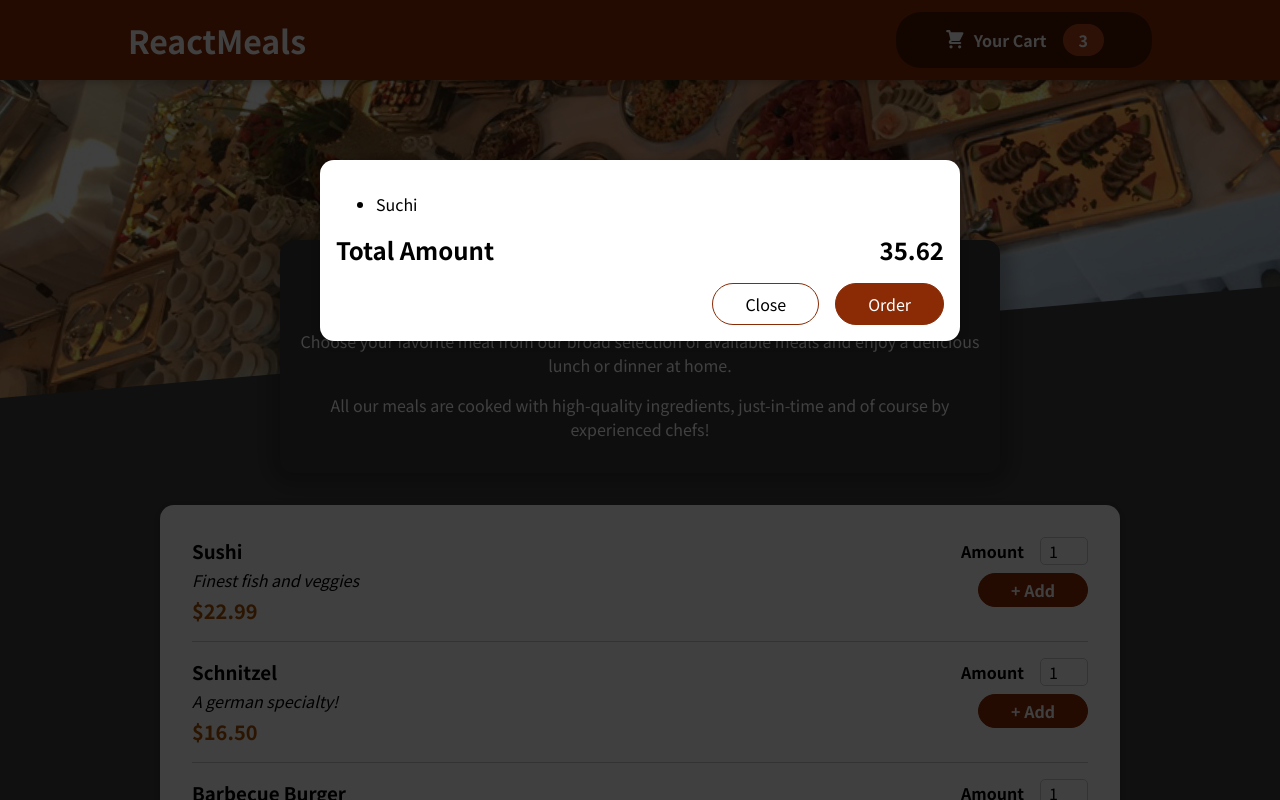
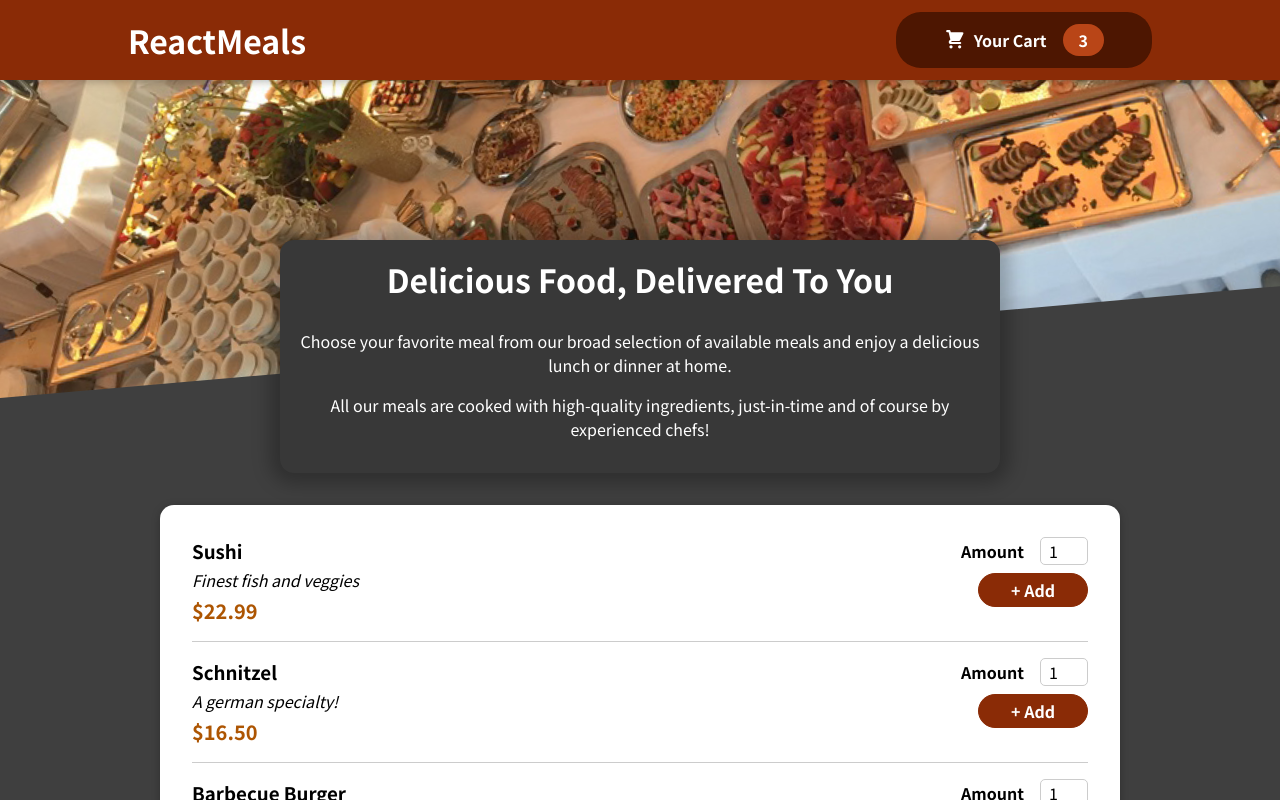
Before and after one commit to Kang-Jiyeon/react-complete-guide, a React (Create React App) app in the folder react-food-ordering-app/: page / in a window 1280 px wide. Shown: the top 800 px of the page. Built offline with nearby package versions, Linux system fonts and the light colour scheme.

Commit message:
230328 update
[추가] 모달 컴포넌트 (버튼 클릭 -> close, show기능 구현)

```diff
--- a/react-food-ordering-app/src/App.js
+++ b/react-food-ordering-app/src/App.js
@@ -1,14 +1,24 @@
-import React, { Fragment } from "react";
+import React, { Fragment, useState } from "react";
 
 import Header from "./components/Layout/Header";
 import Meals from "./components/Meals/Meal";
 import Cart from "./components/Cart/Cart";
 
 function App() {
+  const [cartIsShown, setCartIsShown] = useState(false);
+
+  const showCartHandler = () => {
+    setCartIsShown(true);
+  };
+
+  const hideCartHandler = () => {
+    setCartIsShown(false);
+  };
+
   return (
     <Fragment>
-      <Cart />
-      <Header />
+      {cartIsShown && <Cart onClose={hideCartHandler} />}
+      <Header onShowCart={showCartHandler} />
       <main>
         <Meals />
       </main>
--- a/react-food-ordering-app/src/components/Cart/Cart.js
+++ b/react-food-ordering-app/src/components/Cart/Cart.js
@@ -3,7 +3,7 @@
 
 const Cart = (props) => {
   const cartItems = (
-    <ul className={classes["cart-itmes"]}>
+    <ul className={classes["cart-items"]}>
       {[{ id: "c1", name: "Suchi", amount: 2, price: 12.99 }].map((item) => (
         <li key={item.id}>{item.name}</li>
       ))}
@@ -11,14 +11,16 @@
   );
 
   return (
-    <Modal>
+    <Modal onClose={props.onClose}>
       {cartItems}
       <div className={classes.total}>
         <span>Total Amount</span>
         <span>35.62</span>
       </div>
       <div className={classes.actions}>
-        <button className={classes["button-alt"]}>Close</button>
+        <button className={classes["button-alt"]} onClick={props.onClose}>
+          Close
+        </button>
         <button className={classes.button}>Order</button>
       </div>
     </Modal>
--- a/react-food-ordering-app/src/components/Layout/Header.js
+++ b/react-food-ordering-app/src/components/Layout/Header.js
@@ -9,7 +9,7 @@
     <Fragment>
       <header className={classes.header}>
         <h1>ReactMeals</h1>
-        <HeaderCartButton />
+        <HeaderCartButton onClick={props.onShowCart} />
       </header>
       <div className={classes["main-image"]}>
         <img src={mealsImage} alt="A table full of delicious food" />
--- a/react-food-ordering-app/src/components/Layout/HeaderCartButton.js
+++ b/react-food-ordering-app/src/components/Layout/HeaderCartButton.js
@@ -3,7 +3,7 @@
 
 const HeaderCartButton = (props) => {
   return (
-    <button className={classes.button}>
+    <button className={classes.button} onClick={props.onClick}>
       <span className={classes.icon}>
         <CartIcon />
       </span>
--- a/react-food-ordering-app/src/components/UI/Modal.js
+++ b/react-food-ordering-app/src/components/UI/Modal.js
@@ -4,7 +4,7 @@
 import classes from "./Modal.module.css";
 
 const Backdrop = (props) => {
-  return <div className={classes.backdrop}></div>;
+  return <div className={classes.backdrop} onClick={props.onClose}></div>;
 };
 
 const ModlaOverlay = (props) => {
@@ -20,7 +20,10 @@
 const Modal = (props) => {
   return (
     <Fragment>
-      {ReactDOM.createPortal(<Backdrop />, portalElement)}
+      {ReactDOM.createPortal(
+        <Backdrop onClose={props.onClose} />,
+        portalElement
+      )}
       {ReactDOM.createPortal(
         <ModlaOverlay>{props.children}</ModlaOverlay>,
         portalElement
```
Also changed, not shown: react-food-ordering-app/src/store/cart-context.js (added).
